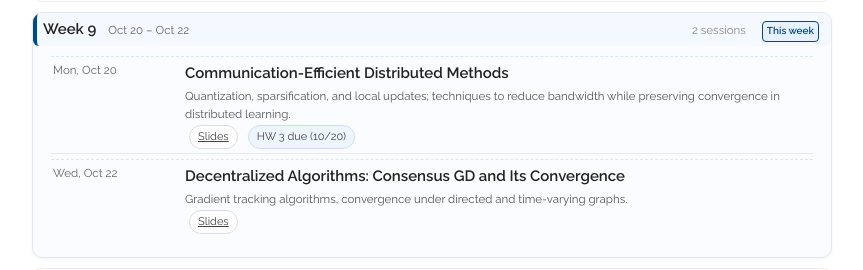
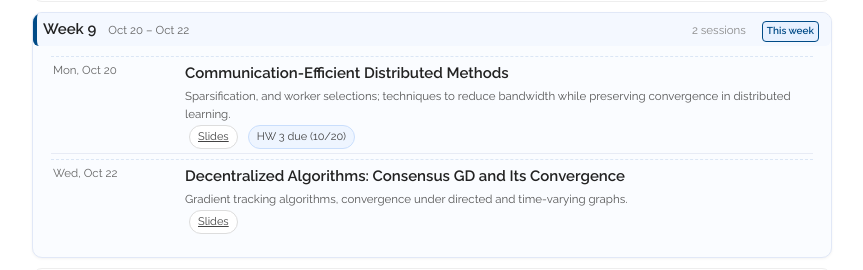
Before and after one commit to chentianyi1991/ECE5290, a Jekyll site: the page built from index.html, in a window 1280 px wide and 900 px high, scrolled down 1699 px. Shown: the part 171-441 px from the top of the window, without its empty margins (208-1071 px from the left). Built offline with Jekyll 4.4.1, drawn with Linux system fonts in a browser that asks for light colours.

Commit message:
Update modules.yml

```diff
--- a/_data/modules.yml
+++ b/_data/modules.yml
@@ -122,7 +122,7 @@
   date: 2025-10-15
   title: "Communication-Efficient Distributed Methods"
   summary: >
-    Quantization, sparsification, and local updates; techniques to reduce bandwidth
+    Quantization and local updates; techniques to reduce bandwidth
     while preserving convergence in distributed learning.
   slides_url: "/assets/slides/Lec14.pdf"
   note: Practice problems announced
@@ -131,9 +131,9 @@
   date: 2025-10-20
   title: "Communication-Efficient Distributed Methods"
   summary: >
-    Quantization, sparsification, and local updates; techniques to reduce bandwidth
+    Sparsification, and worker selections; techniques to reduce bandwidth
     while preserving convergence in distributed learning.
-  slides_url: "/assets/slides/Lec14.pdf"
+  slides_url: "/assets/slides/Lec15.pdf"
   note: HW 3 due (10/20)
 
 - week: 9
```
